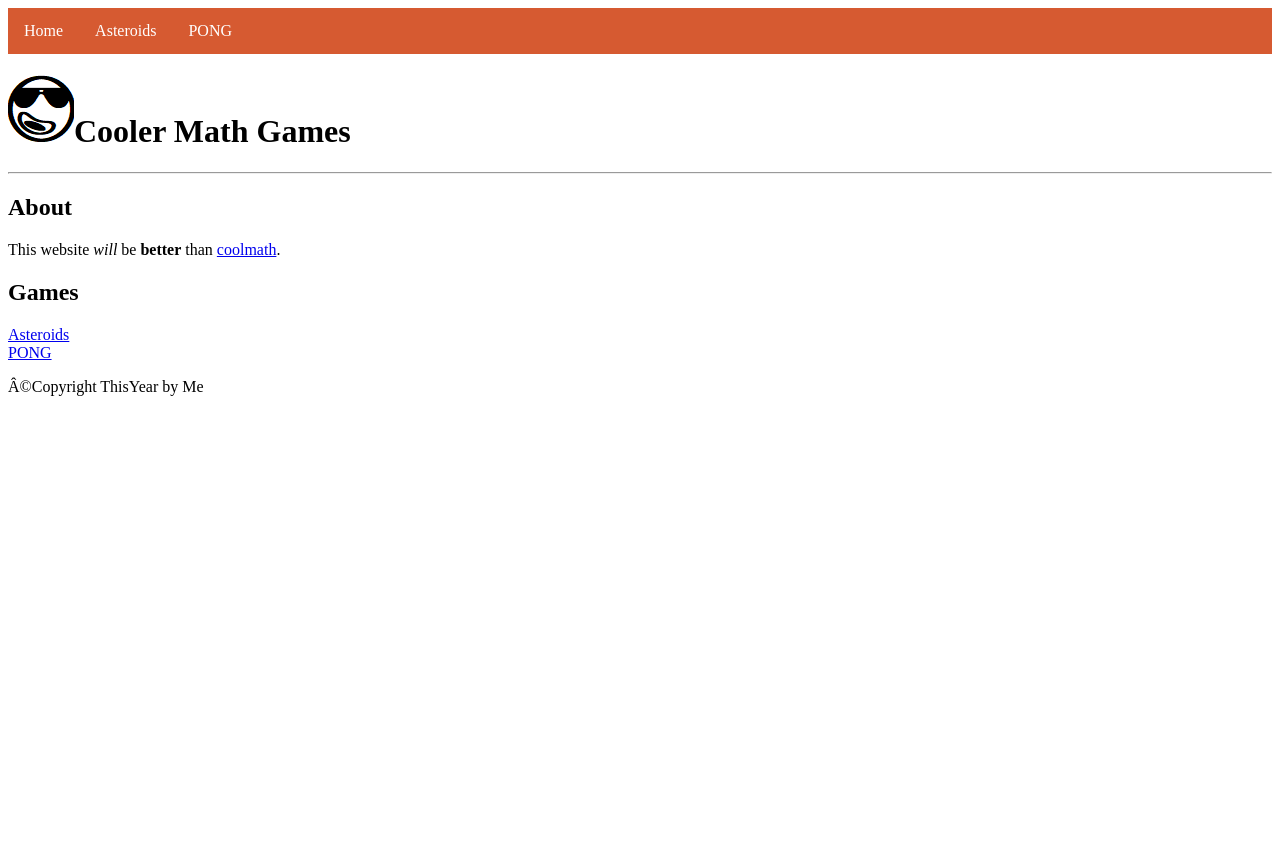
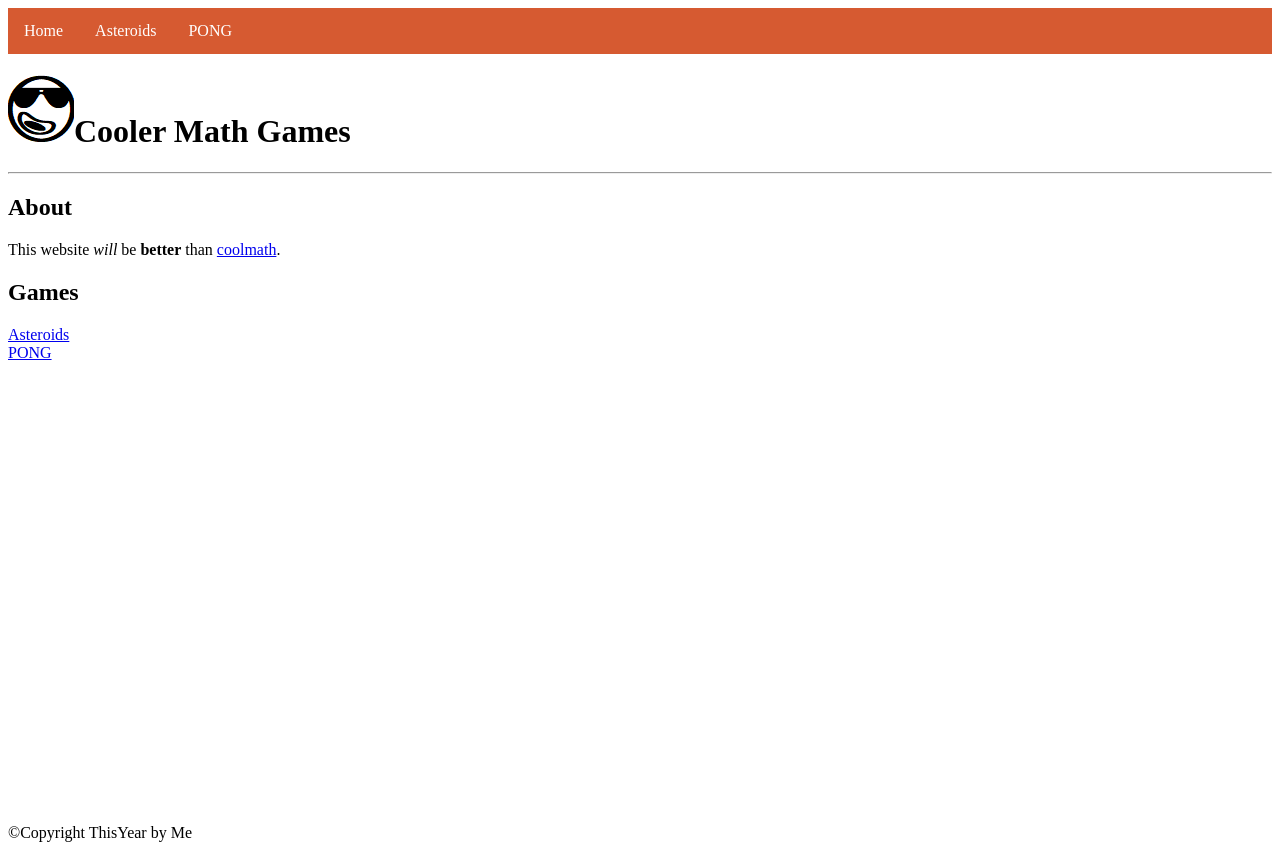
Before and after one commit to Trebo04/Cooler_Math, a PHP site: page / in a window 1280 px wide. Before the commit the page ends 396 px from the top, so only its background shows below. Run offline with PHP 8.4, Linux system fonts and the light colour scheme.

Commit message:
changed css file name and moved footer to bottom

```diff
--- a/asteroids.html
+++ b/asteroids.html
@@ -5,7 +5,7 @@
     <meta http-equiv="X-UA-Compatible" content="IE=edge">
     <meta name="viewport" content="width=device-width, initial-scale=1.0">
     <title>Asteroids | Cooler Math</title>
-    <link href="index.css" rel="stylesheet">
+    <link href="main.css" rel="stylesheet">
 </head>
 <body>
     <nav>
--- a/index.html
+++ b/index.html
@@ -1,14 +1,18 @@
 <!DOCTYPE html>
-
 <!--lorem + [Tab] to make sample text-->
-
+<html lang="en"></html>
 <html>
 <head>
+    <meta charset="UTF-8">
+    <meta http-equiv="X-UA-Compatible" content="IE=edge">
+    <meta name="viewport" content="width=device-width, initial-scale=1.0">
     <title>Cooler Math</title>
-    <link href="index.css" rel="stylesheet">
+    <link href="main.css" rel="stylesheet">
 </head>
 
 <body>
+    <div id="page-container">
+        <div id="content-wrap">
             <nav>
                 <ul>
                     <li><a href="index.html">Home</a></li>
@@ -27,6 +31,9 @@
             <a href="asteroids.html">Asteroids</a>
             <br>
             <a href="pong.html">PONG</a>
+        </div>
+        <footer id="footer"></footer>
+    </div>
 </body>
 
 <footer>
--- a/index.css
+++ b/main.css
@@ -22,3 +22,19 @@ ul {
   li a:hover {
     background-color: #393E46;
   }
+
+  #page-container {
+    position: relative;
+    min-height: 100vh;
+  }
+
+  #content-wrap {
+    padding-bottom: 2.5rem;    /* Footer height */
+  }
+
+  #footer {
+    position: absolute;
+    bottom: 0;
+    width: 100%;
+    height: 2.5rem;            /* Footer height */
+  }
--- a/pong.html
+++ b/pong.html
@@ -5,7 +5,7 @@
     <meta http-equiv="X-UA-Compatible" content="IE=edge">
     <meta name="viewport" content="width=device-width, initial-scale=1.0">
     <title>PONG | Cooler Math</title>
-    <link href="index.css" rel="stylesheet">
+    <link href="main.css" rel="stylesheet">
 </head>
 <body>
     <nav>
```
Lines whose indentation alone changed are shown as unchanged.
